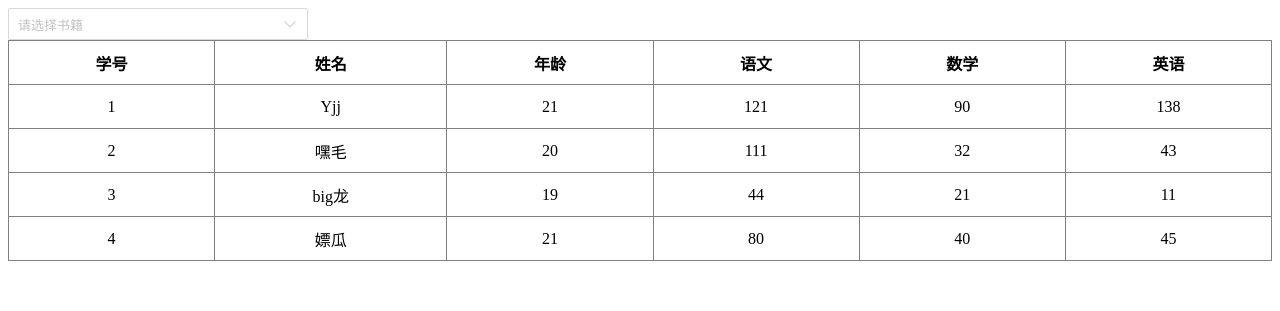
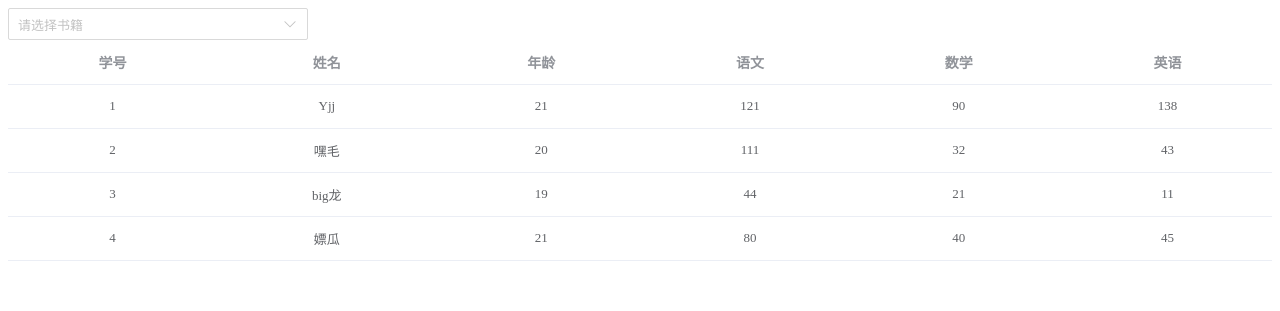
Before and after one commit to 1942847253/Y-UI-Demo, a Vue app: page / in a window 1280 px wide. Shown: the top 311 px of the page. Built offline with nearby package versions, Linux system fonts and the light colour scheme.

Commit message:
feat: table组件样式优化

```diff
--- a/src/App.vue
+++ b/src/App.vue
@@ -73,7 +73,7 @@ const tableData = ref({
 });
 
 const editData = ({ index, key, value, text }) => {
-  console.log(index, key, value, text);
+  tableData.value.tBody[index][key] = value;
 };
 </script>
 
--- a/src/Y-UI/components/Rotation/Director/Director.vue
+++ b/src/Y-UI/components/Rotation/Director/Director.vue
@@ -42,6 +42,7 @@ export default defineComponent({
       color: #fff;
       font-size: 17px;
       font-weight: 550;
+      user-select: none;
     }
   }
   .director-left {
--- a/src/Y-UI/components/Table/EditInput/EditInput.vue
+++ b/src/Y-UI/components/Table/EditInput/EditInput.vue
@@ -28,6 +28,7 @@ const onInput = (event) => {
 };
 
 const onBlur = () => {
+  if (inputValue.value.trim().length === 0) return;
   props.setValue(inputValue.value);
 };
 
--- a/src/Y-UI/components/Table/index.vue
+++ b/src/Y-UI/components/Table/index.vue
@@ -1,5 +1,5 @@
 <template>
-  <table border="1" class="y-table">
+  <table class="y-table">
     <thead>
       <tr>
         <th v-for="info of props.tableColumn" :key="info.key">
@@ -44,10 +44,10 @@ const state = reactive({
   text: "",
 });
 const setValue = (value) => {
-  console.log(value);
-  // emit("editData");
+  state.value = value;
+  emit("editData", state);
 };
-const showEditInput = (event: Event, key, index, text) => {
+const showEditInput = (event: Event, key, index) => {
   editInputApp && removeEditInputApp(editInputApp);
   if (!checkEditbale(key)) return;
   const target = event.target as any;
@@ -61,17 +61,17 @@ const showEditInput = (event: Event, key, index, text) => {
     target.appendChild(oFrag);
     target.querySelector(".edit-input").select();
   }
-  setData({ index, key, text });
+  setData({ index, key });
 };
 const removeEditInputApp = (editInputApp) => {
   editInputApp && editInputApp.unmount();
 };
 
-const setData = ({ index, key, value = "", text = "" }) => {
+const setData = ({ index, key, text = "" }) => {
+  console.log(key);
+  state.text = props.tableColumn.find((item) => item.key === key).text;
   state.key = key;
   state.index = index;
-  state.value = value;
-  state.text = text;
 };
 
 const checkEditbale = (key: number) => {
@@ -85,13 +85,28 @@ window.addEventListener("click", () => removeEditInputApp(editInputApp), false);
 .y-table {
   width: 100%;
   border-collapse: collapse;
+  table {
+    border: none;
+  }
+  th {
+    color: #909399;
+    font-size: 14px;
+  }
   tr {
+    color: #606266;
     height: 44px;
+    border: none;
+    border-bottom: 1px solid #ebeef5;
+    font-size: 13px;
+
     td {
       position: relative;
       text-align: center;
       cursor: pointer;
     }
   }
+  tr:hover {
+    background-color: #f6f7fb;
+  }
 }
 </style>
```
